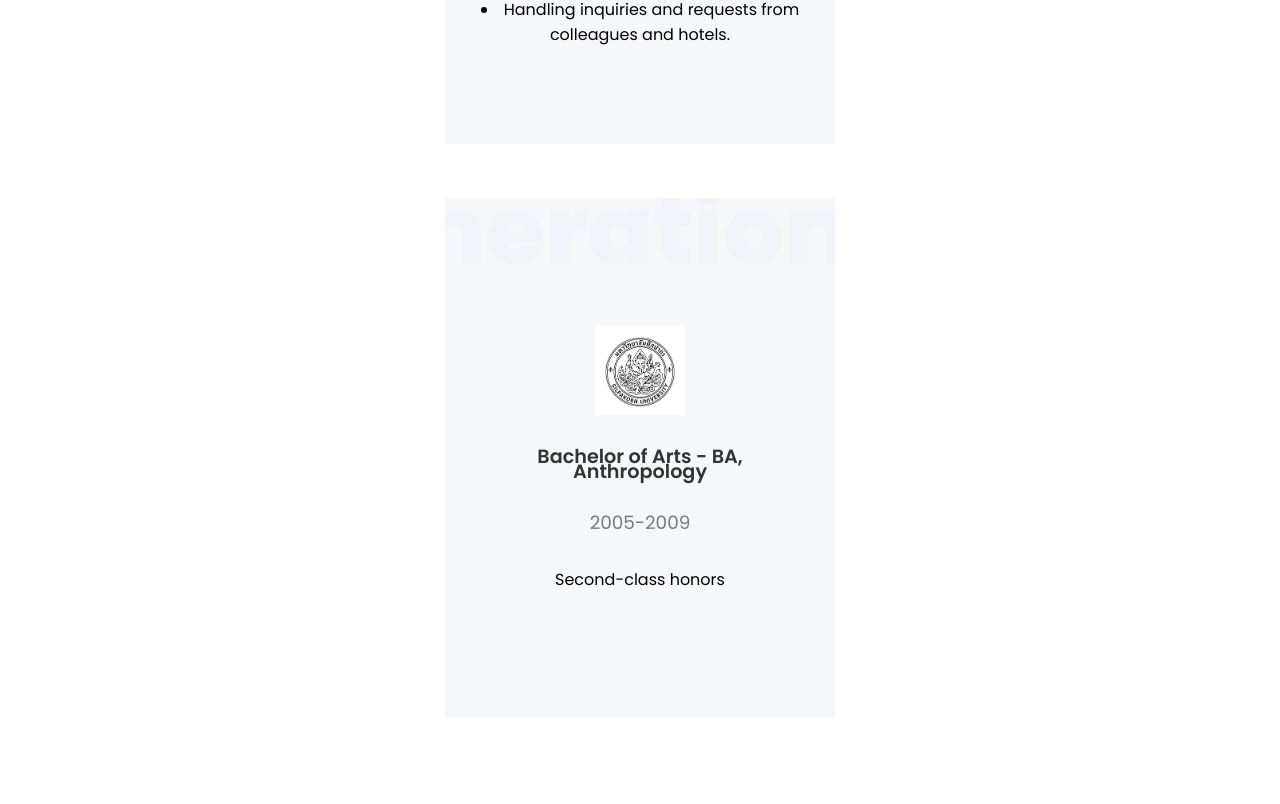
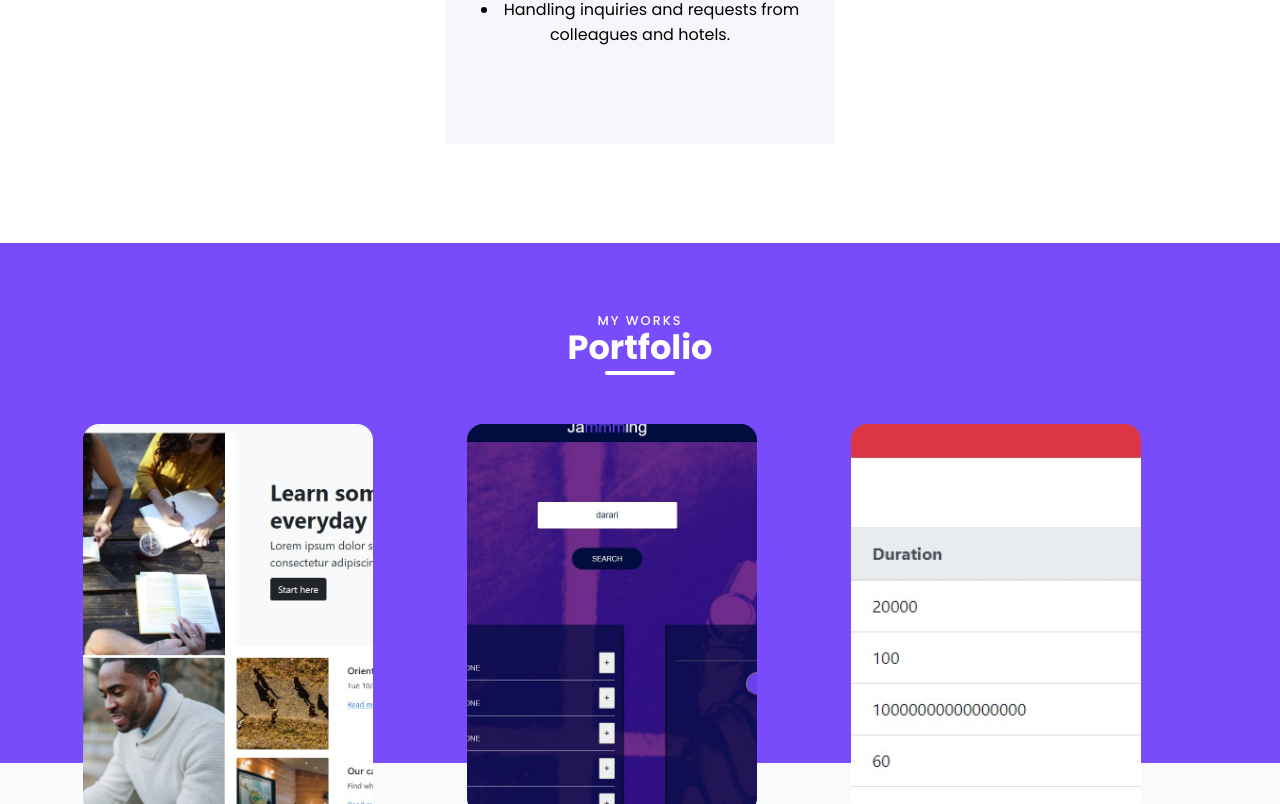
Before and after one commit to Kayric/my-portfolio, a React (Create React App) app in the folder madebyreact/: page / in a window 1280 px wide. Shown: the part 1996-2800 px from the top of the page. Built offline with nearby package versions, Linux system fonts and the light colour scheme.

Commit message:
responsive fix

```diff
--- a/madebyreact/src/component/Contact.css
+++ b/madebyreact/src/component/Contact.css
@@ -32,7 +32,6 @@
   border-radius: 45px;
   padding: 5.5rem 4.5rem;
   display: grid;
-  grid-template-columns: repeat(2, 1fr);
 }
 
 .contact-info {
--- a/madebyreact/src/component/Exp.js
+++ b/madebyreact/src/component/Exp.js
@@ -58,21 +58,6 @@ function Exp() {
               </div>
             </div>
           </div>
-
-          <div className="cards">
-            <div className="card-wrap">
-              <div className="card" data-card="Generation">
-                <div className="card-content z-index">
-                  <img src="./img/SU.png" class="icon" alt="" />
-                  <h3 className="title-sm">
-                    Bachelor of Arts - BA, Anthropology
-                  </h3>
-                  <p className="text">2005-2009</p>
-                  Second-class honors
-                </div>
-              </div>
-            </div>
-          </div>
         </div>
       </div>
     </section>
--- a/madebyreact/src/component/Intro.css
+++ b/madebyreact/src/component/Intro.css
@@ -23,5 +23,5 @@ header {
 }
 
 .header-content .image .img-element {
-  max-width: 750px;
+  max-width: 500px;
 }
--- a/madebyreact/src/component/Portfolio.js
+++ b/madebyreact/src/component/Portfolio.js
@@ -21,7 +21,7 @@ function Portfolio() {
               <div className="gallery-image">
                 <img src="./img/colmar.jpg" alt="" />
                 <div class="img-overlay">
-                  <h3>Bootstrap Web Design</h3>
+                  <h3>Create Website</h3>
                 </div>
               </div>
             </div>
--- a/madebyreact/src/index.css
+++ b/madebyreact/src/index.css
@@ -1116,7 +1116,7 @@ nav.open .links {
   }
 
   .contact-info {
-    display: none;
+    overflow: auto;
   }
 
   .contact-box {
```
